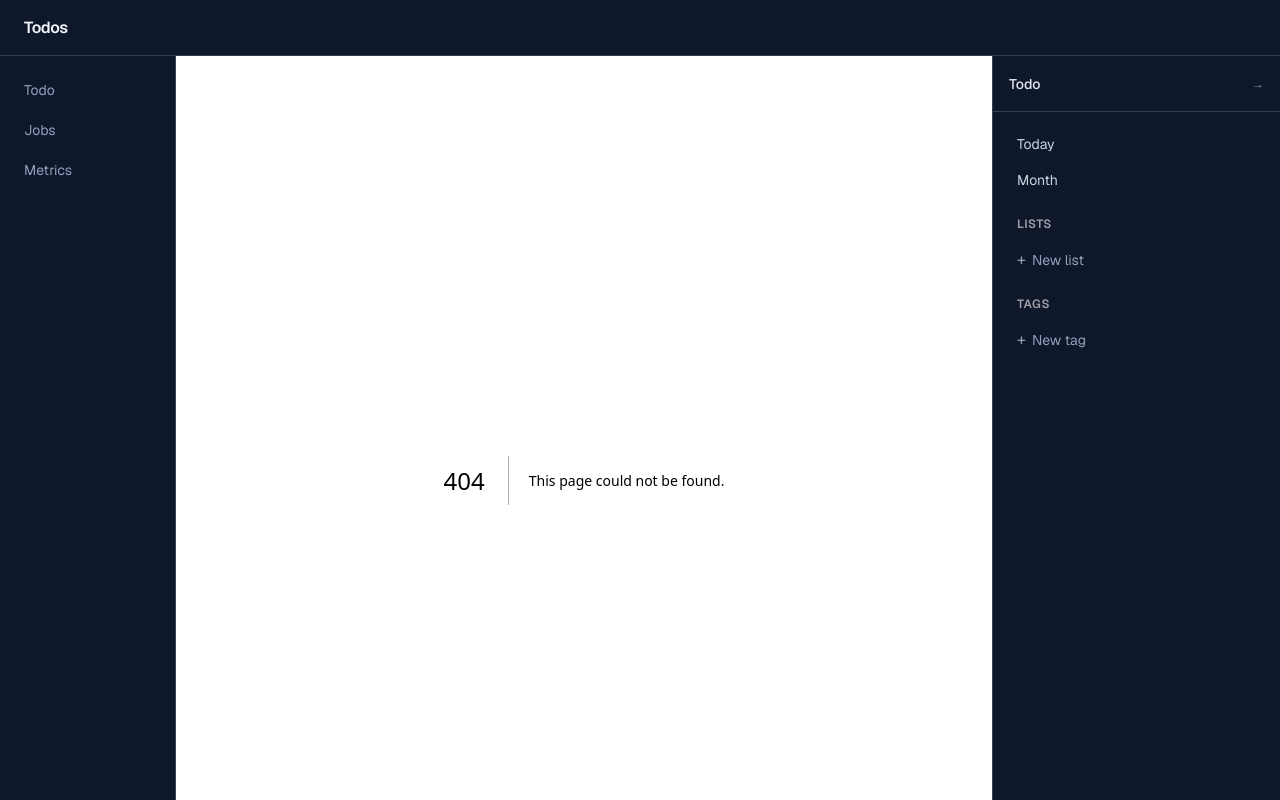
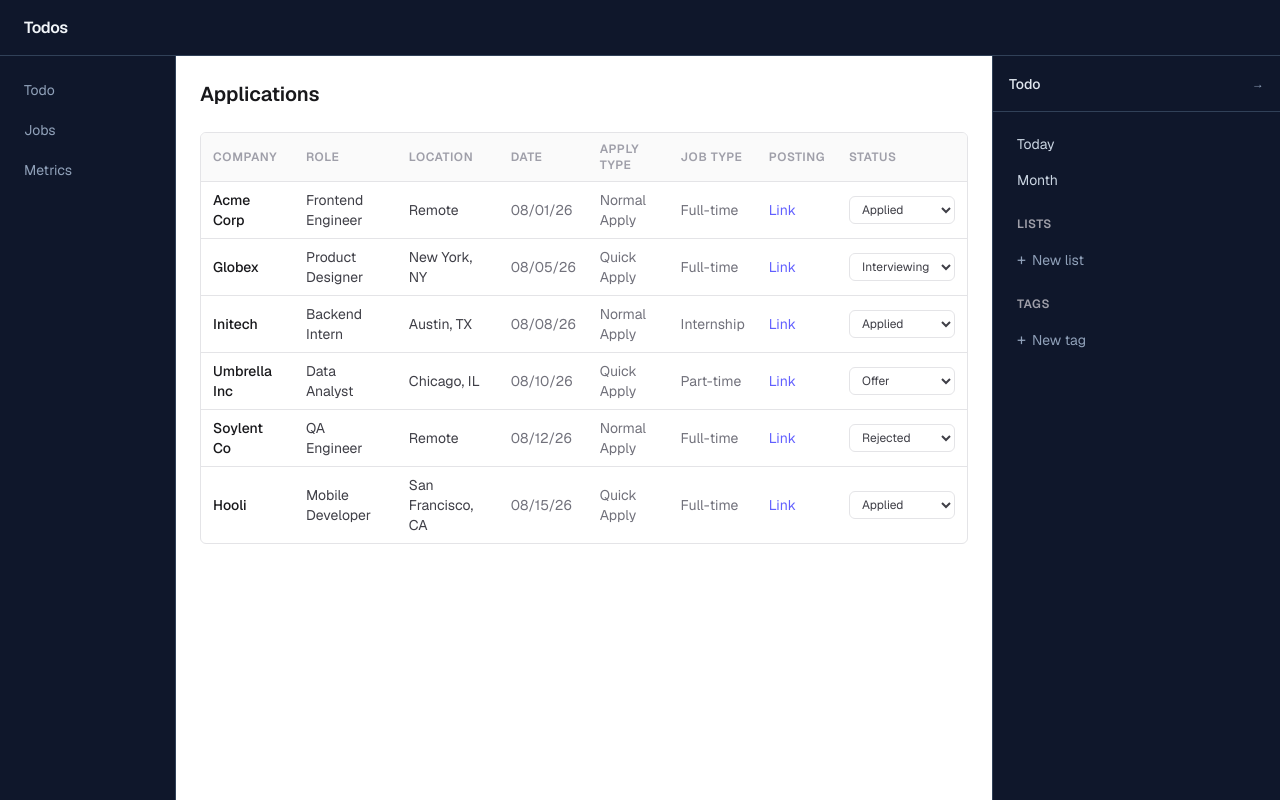
Before and after one commit to Jonathanko52/personal-interface, a Next.js app: page /applications in a window 1280 px wide. Before the commit this address had no page. Built offline with nearby package versions, Linux system fonts and the light colour scheme.

Commit message:
adding data

```diff
--- /dev/null
+++ b/app/applications/page.tsx
@@ -0,0 +1,95 @@
+"use client";
+
+import { useState } from "react";
+import { JOB_STATUSES, JobStatus } from "@/app/lib/jobStatus";
+
+interface ApplicationRow {
+  row: number;
+  company: string;
+  role: string;
+  location: string;
+  dateApplied: string;
+  postingLink: string;
+  applyType: string;
+  jobType: string;
+  status: JobStatus;
+}
+
+const DUMMY_JOBS: ApplicationRow[] = [
+  { row: 2, company: "Acme Corp", role: "Frontend Engineer", location: "Remote", dateApplied: "08/01/26", postingLink: "https://linkedin.com/jobs/view/1", applyType: "Normal Apply", jobType: "Full-time", status: "Applied" },
+  { row: 3, company: "Globex", role: "Product Designer", location: "New York, NY", dateApplied: "08/05/26", postingLink: "https://linkedin.com/jobs/view/2", applyType: "Quick Apply", jobType: "Full-time", status: "Interviewing" },
+  { row: 4, company: "Initech", role: "Backend Intern", location: "Austin, TX", dateApplied: "08/08/26", postingLink: "https://linkedin.com/jobs/view/3", applyType: "Normal Apply", jobType: "Internship", status: "Applied" },
+  { row: 5, company: "Umbrella Inc", role: "Data Analyst", location: "Chicago, IL", dateApplied: "08/10/26", postingLink: "https://linkedin.com/jobs/view/4", applyType: "Quick Apply", jobType: "Part-time", status: "Offer" },
+  { row: 6, company: "Soylent Co", role: "QA Engineer", location: "Remote", dateApplied: "08/12/26", postingLink: "https://linkedin.com/jobs/view/5", applyType: "Normal Apply", jobType: "Full-time", status: "Rejected" },
+  { row: 7, company: "Hooli", role: "Mobile Developer", location: "San Francisco, CA", dateApplied: "08/15/26", postingLink: "https://linkedin.com/jobs/view/6", applyType: "Quick Apply", jobType: "Full-time", status: "Applied" },
+];
+
+export default function ApplicationsPage() {
+  const [jobs, setJobs] = useState<ApplicationRow[]>(DUMMY_JOBS);
+
+  function handleStatusChange(row: number, status: JobStatus) {
+    setJobs((prev) => prev.map((j) => (j.row === row ? { ...j, status } : j)));
+  }
+
+  return (
+    <div className="max-w-5xl mx-auto">
+      <h1 className="text-xl font-semibold text-zinc-900 mb-6">Applications</h1>
+
+      {jobs.length === 0 ? (
+        <p className="text-sm text-zinc-400">No applications yet.</p>
+      ) : (
+        <div className="overflow-x-auto border border-zinc-200 rounded-md">
+          <table className="w-full text-sm">
+            <thead>
+              <tr className="border-b border-zinc-200 bg-zinc-50">
+                <th className="text-left font-semibold text-zinc-400 uppercase tracking-wider text-xs px-3 py-2">Company</th>
+                <th className="text-left font-semibold text-zinc-400 uppercase tracking-wider text-xs px-3 py-2">Role</th>
+                <th className="text-left font-semibold text-zinc-400 uppercase tracking-wider text-xs px-3 py-2">Location</th>
+                <th className="text-left font-semibold text-zinc-400 uppercase tracking-wider text-xs px-3 py-2">Date</th>
+                <th className="text-left font-semibold text-zinc-400 uppercase tracking-wider text-xs px-3 py-2">Apply Type</th>
+                <th className="text-left font-semibold text-zinc-400 uppercase tracking-wider text-xs px-3 py-2">Job Type</th>
+                <th className="text-left font-semibold text-zinc-400 uppercase tracking-wider text-xs px-3 py-2">Posting</th>
+                <th className="text-left font-semibold text-zinc-400 uppercase tracking-wider text-xs px-3 py-2">Status</th>
+              </tr>
+            </thead>
+            <tbody>
+              {jobs.map((job) => (
+                <tr key={job.row} className="border-b border-zinc-200 last:border-b-0 hover:bg-zinc-50 transition-colors">
+                  <td className="px-3 py-2 text-zinc-900 font-medium">{job.company}</td>
+                  <td className="px-3 py-2 text-zinc-700">{job.role}</td>
+                  <td className="px-3 py-2 text-zinc-700">{job.location}</td>
+                  <td className="px-3 py-2 text-zinc-500">{job.dateApplied}</td>
+                  <td className="px-3 py-2 text-zinc-500">{job.applyType}</td>
+                  <td className="px-3 py-2 text-zinc-500">{job.jobType}</td>
+                  <td className="px-3 py-2">
+                    <a
+                      href={job.postingLink}
+                      target="_blank"
+                      rel="noopener noreferrer"
+                      className="text-indigo-500 hover:underline"
+                    >
+                      Link
+                    </a>
+                  </td>
+                  <td className="px-3 py-2">
+                    <select
+                      value={job.status}
+                      onChange={(e) => handleStatusChange(job.row, e.target.value as JobStatus)}
+                      className="text-xs border border-zinc-200 rounded-md px-2 py-1 outline-none text-zinc-700 bg-white"
+                    >
+                      {JOB_STATUSES.map((status) => (
+                        <option key={status} value={status}>
+                          {status}
+                        </option>
+                      ))}
+                    </select>
+                  </td>
+                </tr>
+              ))}
+            </tbody>
+          </table>
+        </div>
+      )}
+    </div>
+  );
+}
```
